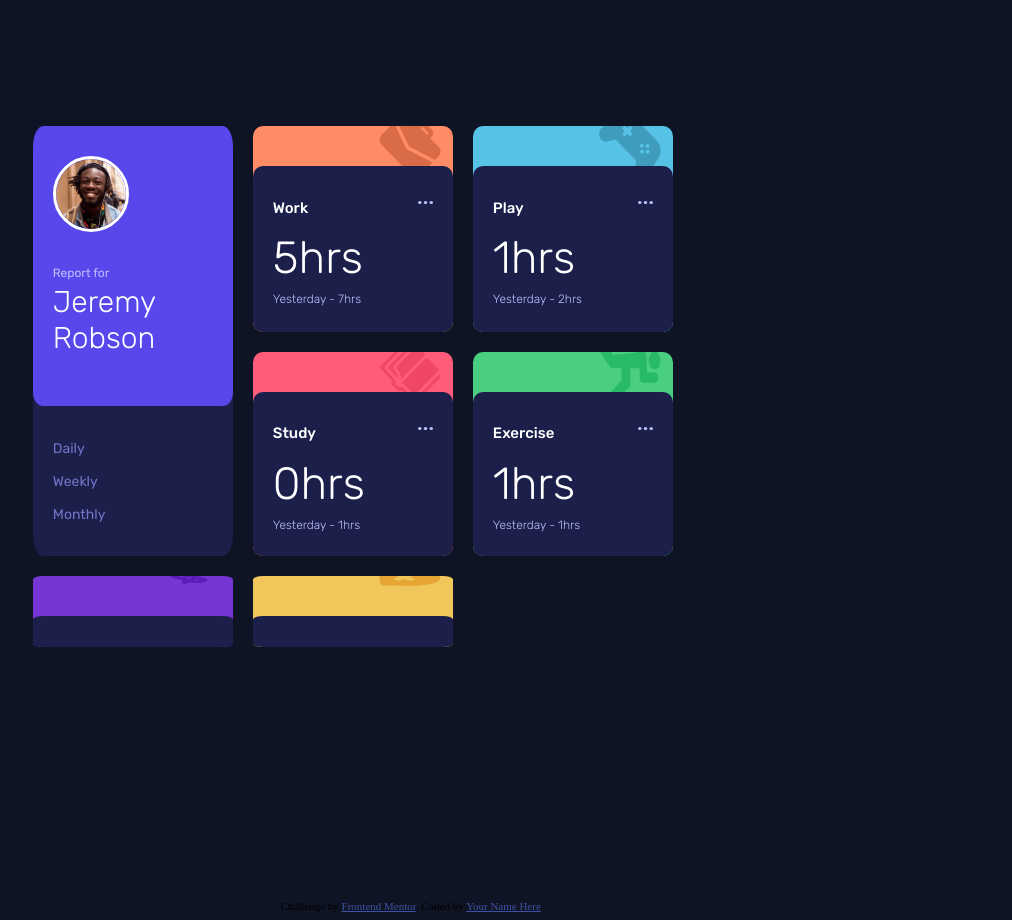
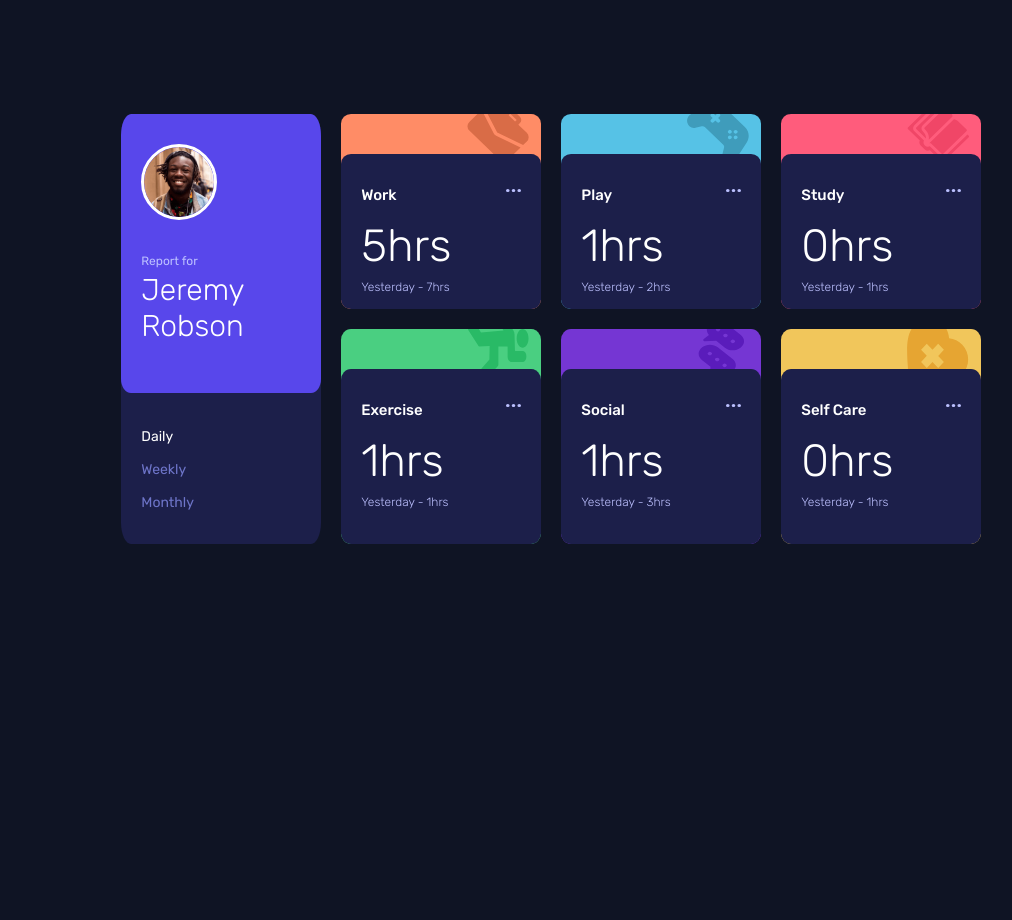
Before and after one commit to TheShonuff/time-tracker, a plain HTML site: page index.html in a window 1280 px wide. Both pictures are taken after a click on the link "Daily". Shown: the whole page, without its empty margins (228-1240 px from the left). After the commit the page ends 800 px from the top, so only its background shows below. Drawn offline with Linux system fonts and the light colour scheme.

Commit message:
code completed. readme complete.

```diff
--- a/index.html
+++ b/index.html
@@ -25,6 +25,7 @@
   </head>
   <body onload="javascript:loadWeekly()">
     <main>
+      <div class="container">
         <div class="wrapper">
           <div class="profile">
             <div class="profileInfoContainer">
@@ -38,9 +39,9 @@
                 <span class="profileName">Jeremy Robson</span>
               </div>
               <div class="dataSelector">
-              <a onclick="loadDaily()"><h6>Daily</h6></a>
-              <a onclick="loadWeekly()"><h6>Weekly</h6></a>
-              <a onclick="loadMonthly()"><h6>Monthly</h6></a>
+                <a onclick="loadDaily()"><h6 class="daily">Daily</h6></a>
+                <a onclick="loadWeekly()"><h6 class="weekly">Weekly</h6></a>
+                <a onclick="loadMonthly()"><h6 class="monthly">Monthly</h6></a>
               </div>
             </div>
           </div>
@@ -142,14 +143,8 @@
             </div>
           </div>
         </div>
+      </div>
     </main>
-
-    <div class="attribution">
-      Challenge by
-      <a href="https://www.frontendmentor.io?ref=challenge" target="_blank"
-        >Frontend Mentor</a
-      >. Coded by <a href="#">Your Name Here</a>.
-    </div>
   </body>
   <script src="somejava.js"></script>
 </html>
--- a/mobilestyle.css
+++ b/mobilestyle.css
@@ -57,8 +57,7 @@
     font-size: 18px;
     color: hsl(235, 45%, 61%);
     font-weight: 400;
-
-    margin-top: 10%%;
+    margin-top: 10%;
     margin-bottom: 8%;
     display: inline;
   }
--- a/somejava.js
+++ b/somejava.js
@@ -128,7 +128,24 @@ async function loadJson() {
   return data;
 }
 
+let daily = false;
+let weekly = false;
+let monthly = false;
+const weeklyState = document.querySelector(".weekly");
+const dailyState = document.querySelector(".daily");
+const monthlyState = document.querySelector(".monthly");
+
 function loadDaily() {
+  daily = true;
+  weekly = false;
+  monthly = false;
+
+  if (daily === true) {
+    dailyState.style.color = "#fff";
+    weeklyState.style.color = "#6e75c9";
+    monthlyState.style.color = "#6e75c9";
+  }
+
   for (let x = 0; x < data.length; x++) {
     let objTitle = data[x].title;
     let objTimeFrames = data[x].timeframes;
@@ -163,6 +180,15 @@ function loadDaily() {
 //   console.log(data[0]);
 
 function loadWeekly() {
+  daily = false;
+  weekly = true;
+  monthly = false;
+
+  if (weekly === true) {
+    weeklyState.style.color = "#fff";
+    dailyState.style.color = "#6e75c9";
+    monthlyState.style.color = "#6e75c9";
+  }
   for (let x = 0; x < data.length; x++) {
     let objTitle = data[x].title;
     let objTimeFrames = data[x].timeframes;
@@ -195,6 +221,16 @@ function loadWeekly() {
 }
 
 function loadMonthly() {
+  daily = false;
+  weekly = false;
+  monthly = true;
+
+  if (monthly === true) {
+    weeklyState.style.color = "#6e75c9";
+    dailyState.style.color = "#6e75c9";
+    monthlyState.style.color = "#fff";
+  }
+
   for (let x = 0; x < data.length; x++) {
     let objTitle = data[x].title;
     let objTimeFrames = data[x].timeframes;
@@ -225,5 +261,3 @@ function loadMonthly() {
     }
   }
 }
-
-// if title =
--- a/style.css
+++ b/style.css
@@ -49,15 +49,19 @@ h6 {
   margin-bottom: 8%;
 }
 
+.container {
+  width: 90%;
+}
+
 .wrapper {
   display: grid;
   width: 60%;
-  grid-template-columns: repeat(auto-fill, 200px);
+  grid-template-columns: repeat(auto-fill, 200px) 200px 200px 200px;
 
   row-gap: 20px;
   column-gap: 20px;
   margin-top: 10%;
-  margin-left: 20%;
+  margin-left: 30%;
   margin-bottom: 20%;
 }
 
```
Also changed, not shown: images/screenshot.png (added), 1 other file. Lines whose indentation alone changed are shown as unchanged.
